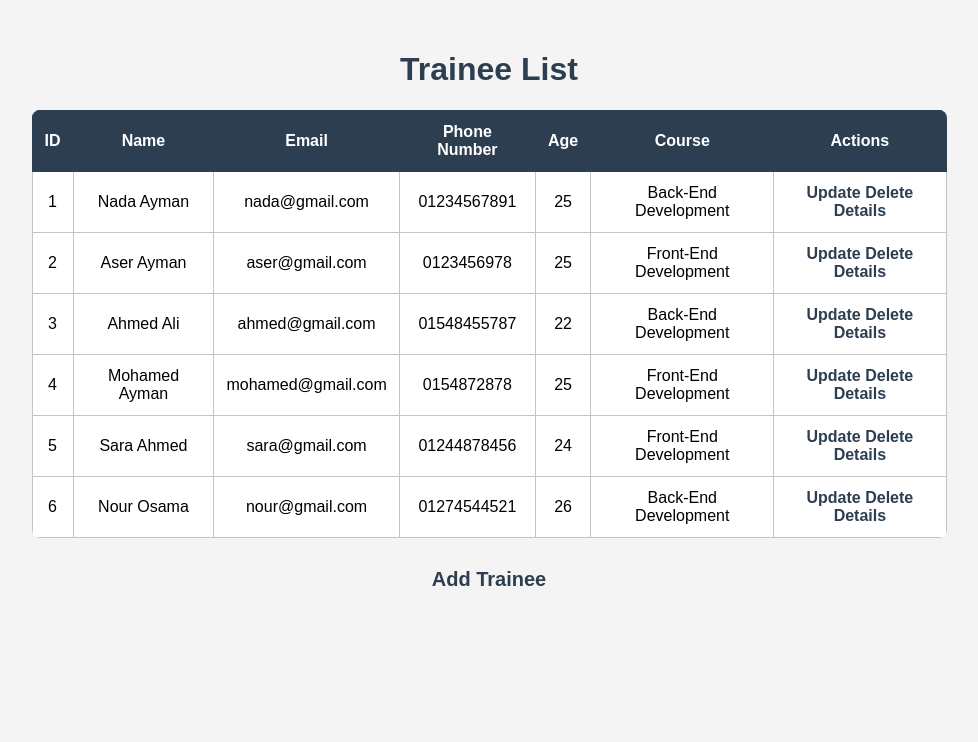
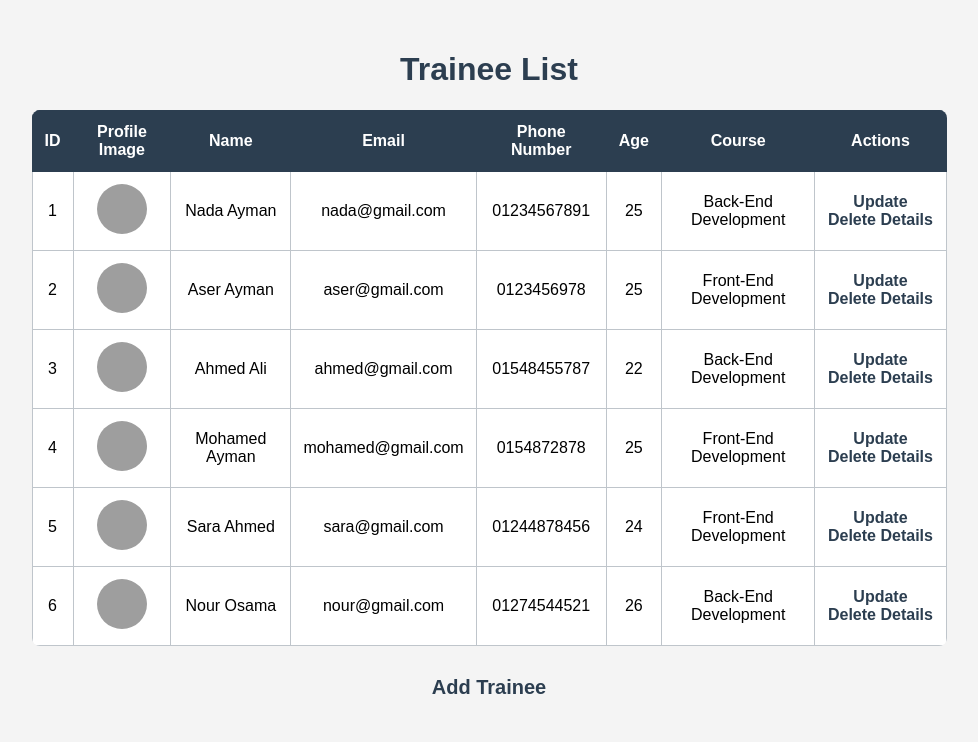
Before and after one commit to nada-aymann/ITIan-Django, a Django app: page /trainees/ in a window 1280 px wide. Shown: the part 58-800 px from the top of the page, without its empty margins (151-1129 px from the left). Run offline with Django 5.2, Linux system fonts and the light colour scheme; data comes from the database, SQL or seed files in the repository; both versions use the stored data as it was after the commit; grey boxes are pictures that could not be loaded.

Commit message:
Day3 - add image upload to trainee

```diff
--- a/ITIan/settings.py
+++ b/ITIan/settings.py
@@ -10,6 +10,7 @@ For the full list of settings and their values, see
 https://docs.djangoproject.com/en/6.0/ref/settings/
 """
 
+import os
 from pathlib import Path
 
 # Build paths inside the project like this: BASE_DIR / 'subdir'.
@@ -118,3 +119,7 @@ USE_TZ = True
 
 STATIC_URL = 'static/'
 STATICFILES_DIRS=['static']
+
+#media
+MEDIA_URL = '/media/'
+MEDIA_ROOT = os.path.join(BASE_DIR, 'media')
--- a/ITIan/urls.py
+++ b/ITIan/urls.py
@@ -17,6 +17,8 @@ Including another URLconf
 from django.contrib import admin
 from django.urls import path, include
 from ITIan.views import *
+from django.conf import settings
+from django.conf.urls.static import static
 
 
 urlpatterns = [
@@ -27,3 +29,6 @@ urlpatterns = [
     path('login/', login, name='Login'),
     path('logout/', logout, name='Logout'),
 ]
+
+if settings.DEBUG:
+    urlpatterns += static(settings.MEDIA_URL, document_root=settings.MEDIA_ROOT)
--- a/static/css/style.css
+++ b/static/css/style.css
@@ -68,6 +68,13 @@ tr:hover {
     background: #f0f0f0;
 }
 
+img {
+    border-radius: 50%;
+    width: 50px;
+    height: 50px;
+    object-fit: cover;
+}
+
 form, form p{
     display: flex;
     flex-direction: column;
--- a/templates/trainee/details.html
+++ b/templates/trainee/details.html
@@ -9,6 +9,7 @@
     <thead>
         <tr>
             <th>ID</th>
+            <th>Profile Image</th>
             <th>Name</th>
             <th>Email</th>
             <th>Phone Number</th>
@@ -20,6 +21,10 @@
     <tbody>
         <tr>
             <td>{{trainee.id}}</td>
+            <td>
+                {% if trainee.image %}
+                    <img src="{{trainee.image.url}}" alt="{{trainee.name}}" width="100">
+                {% endif %}
             <td>{{trainee.name}}</td>
             <td>{{trainee.email}}</td>
             <td>{{trainee.phone_number}}</td>
--- a/templates/trainee/list.html
+++ b/templates/trainee/list.html
@@ -13,6 +13,7 @@
     <thead>
         <tr>
             <th>ID</th>
+            <th>Profile Image</th>
             <th>Name</th>
             <th>Email</th>
             <th>Phone Number</th>
@@ -25,6 +26,11 @@
         {% for trainee in trainees %}
         <tr>
             <td>{{trainee.id}}</td>
+            <td>
+                {% if trainee.image %}
+                    <img src="{{trainee.image.url}}" alt="{{trainee.name}}">
+                {% endif %}
+            </td>
             <td>{{trainee.name}}</td>
             <td>{{trainee.email}}</td>
             <td>{{trainee.phone_number}}</td>
--- a/templates/trainee/update.html
+++ b/templates/trainee/update.html
@@ -4,7 +4,7 @@
 
 {% block content %}
 <h1>Update Trainee ({{ trainee.name }})</h1>
-<form method="post">
+<form method="post" enctype="multipart/form-data">
     {% csrf_token %}
     <label for="tName">Trainee Name:</label>
     <input type="text" id="tName" name="trainee-name" value="{{ trainee.name }}" placeholder="Enter trainee name" required>
@@ -14,6 +14,8 @@
     <input type="text" id="tPhone" name="trainee-phone" value="{{ trainee.phone_number }}" placeholder="Enter trainee phone" required>
     <label for="tAge">Trainee Age:</label>
     <input type="number" id="tAge" name="trainee-age" value="{{ trainee.age }}" placeholder="Enter trainee age" required>
+    <label for="tImage">Trainee Image:</label>
+    <input type="file" id="tImage" name="trainee-image" accept="image/*">
     <label for="tCourse">Trainee Course:</label>
     <select name="trainee-course" id="tCourse">
         {% for course in courses %}
--- a/trainee/models.py
+++ b/trainee/models.py
@@ -9,6 +9,7 @@ class Trainee(models.Model):
     email = models.EmailField(unique=True)
     phone_number = models.CharField(max_length=20)
     age = models.IntegerField()
+    image = models.ImageField(upload_to='trainees-images/', null=True, blank=True)
     course = models.ForeignKey(Course, on_delete=models.CASCADE)
 
     def __str__(self):
--- a/trainee/views.py
+++ b/trainee/views.py
@@ -17,7 +17,7 @@ def traineeDetails(request, id):
 def addTrainee(request):
     if request.method == 'POST':
         ###^ using ModelForm ###
-        form = TraineeFormModel(data = request.POST)
+        form = TraineeFormModel(data = request.POST, files = request.FILES)
         if form.is_valid():
             form.save()
             return redirect('TraineeList')
@@ -48,6 +48,8 @@ def updateTrainee(request, id):
         trainee.email = request.POST['trainee-email']
         trainee.phone_number = request.POST['trainee-phone']
         trainee.age = request.POST['trainee-age']
+        if 'trainee-image' in request.FILES:
+            trainee.image = request.FILES['trainee-image']
         trainee.course = Course.objects.get(pk=request.POST['trainee-course'])
         trainee.save()
         return redirect('TraineeList')
```
Also changed, not shown: db.sqlite3, trainee/migrations/0003_trainee_image.py (added), 7 other files.
